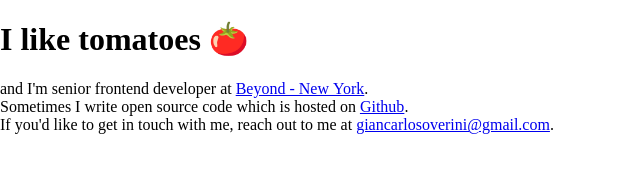
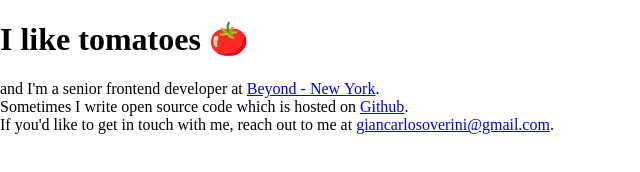
Before and after one commit to iliketomatoes/iliketomatoes, a website: page src/index.html in a window 1280 px wide. Shown: the full height of the page, 0-640 px from the left. Drawn offline with nearby package versions, Linux system fonts and the light colour scheme.

Commit message:
fix: Update copy

```diff
--- a/src/index.html
+++ b/src/index.html
@@ -12,7 +12,7 @@
 	<body>
 		<h1>I like tomatoes 🍅</h1>
 		<div class="ilk-story">
-			<span class="ilk-description">and I'm senior frontend developer at </span>
+			<span class="ilk-description">and I'm a senior frontend developer at </span>
 			<a class="ilk-link" href="https://bynd.com/" target="_blank">Beyond&nbsp;-&nbsp;New&nbsp;York</a>.
 		</div>
 		<div class="ilk-story">
```
Also changed, not shown: docs/index.html (+1 -1 lines).
